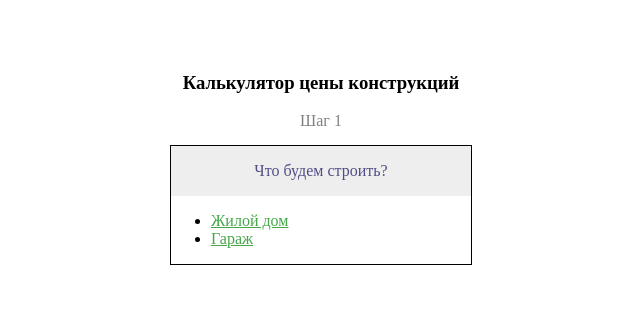
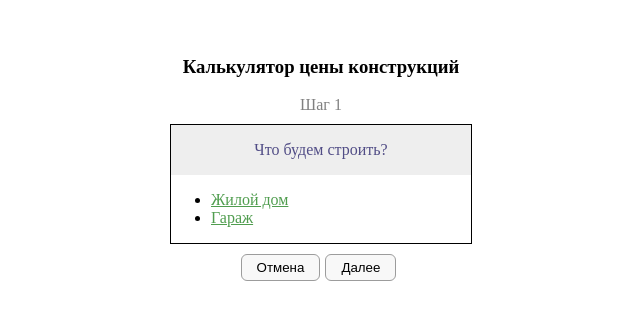
Before and after one commit to wesydi/techart, a React (Create React App) app: page / in a window 1280 px wide. Shown: the part 249-568 px from the top of the page, without its empty margins (319-959 px from the left). Built offline with nearby package versions, Linux system fonts and the light colour scheme; the HTML template or start-up script is replaced by a standard one.

Commit message:
add component for button

```diff
--- a/src/App.css
+++ b/src/App.css
@@ -7,5 +7,9 @@
 }
 .move {
     color: grey;
-    margin-bottom: 15px;
+    margin-bottom: 10px;
 }
+.buttons {
+    display: flex;
+    margin-top: 10px;
+}
--- a/src/App.js
+++ b/src/App.js
@@ -1,12 +1,17 @@
 import React from 'react';
 import './App.css';
 import Questions from "./components/Questions/Questions";
+import Button from "./components/Button/Button";
 
 const App = () => (
     <div className="app">
         <h3>Калькулятор цены конструкций</h3>
         <span className="move">Шаг 1</span>
         <Questions />
+        <div className="buttons">
+            <Button text="Отмена"></Button>
+            <Button text="Далее"></Button>
+        </div>
     </div>
 );
 
--- /dev/null
+++ b/src/components/Button/Button.css
@@ -0,0 +1,11 @@
+button {
+    border: 1px solid #9c9c9c;
+    border-radius: 6px;
+    padding: 5px 15px;
+    margin-right: 5px;
+    background-color: #f8f8f8;
+    cursor: pointer;
+}
+button {
+    outline: none;
+}
--- /dev/null
+++ b/src/components/Button/Button.js
@@ -0,0 +1,12 @@
+import React from 'react';
+import './Button.css';
+
+const Button = (props) => {
+    const {text, handleClick} = props;
+
+    return (
+         <button onClick={handleClick}>{text}</button>
+    );
+};
+
+export default Button;
--- a/src/components/Questions/Questions.css
+++ b/src/components/Questions/Questions.css
@@ -14,7 +14,6 @@
 }
 .questions__answer {
     text-decoration: underline;
-    text-decoration-color: #45a749;
-    color: #45a749;
+    color: #509d4f;
     cursor: pointer;
 }
```
